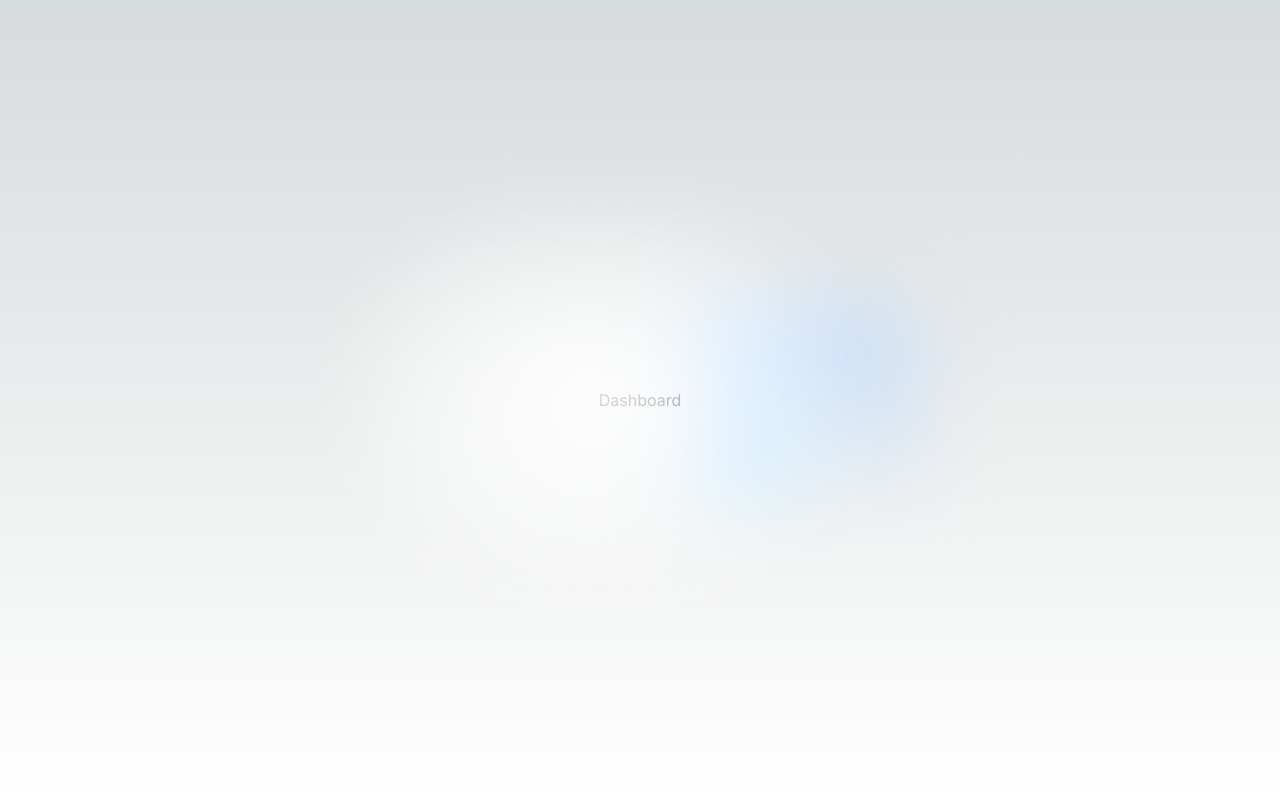
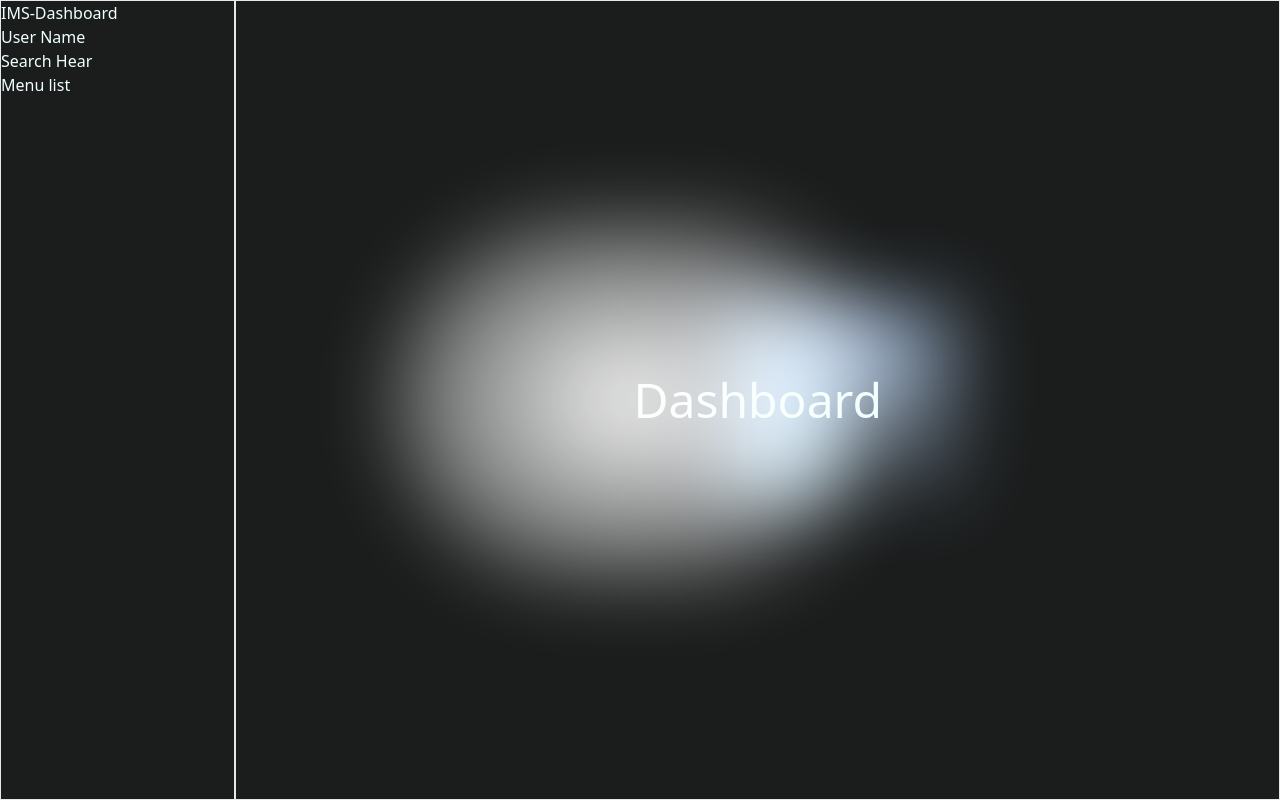
Before and after one commit to AbidHasanPiash/ims-inventory-management-system, a Next.js app: page / in a window 1280 px wide. Built offline with nearby package versions, Linux system fonts and the light colour scheme.

Commit message:
letup sidebar layout

```diff
--- a/app/globals.css
+++ b/app/globals.css
@@ -2,26 +2,7 @@
 @tailwind components;
 @tailwind utilities;
 
-:root {
-  --foreground-rgb: 0, 0, 0;
-  --background-start-rgb: 214, 219, 220;
-  --background-end-rgb: 255, 255, 255;
+body {
+  background-color: #1b1d1d;
+  color: azure;
 }
-
-@media (prefers-color-scheme: dark) {
-  :root {
-    --foreground-rgb: 255, 255, 255;
-    --background-start-rgb: 0, 0, 0;
-    --background-end-rgb: 0, 0, 0;
-  }
-}
-
-body {
-  color: rgb(var(--foreground-rgb));
-  background: linear-gradient(
-      to bottom,
-      transparent,
-      rgb(var(--background-end-rgb))
-    )
-    rgb(var(--background-start-rgb));
-}
--- a/app/layout.js
+++ b/app/layout.js
@@ -1,17 +1,20 @@
+import SideBar from '@/components/sideBar'
 import './globals.css'
-import { Inter } from 'next/font/google'
-
-const inter = Inter({ subsets: ['latin'] })
 
 export const metadata = {
-  title: 'Create Next App',
-  description: 'Generated by create next app',
+  title: 'IMS | Dashboard',
+  description: 'It\'s providing a comprehensive solution for managing a shop\'s inventory. The app is scalable, allowing for easy expansion as the business grows. Built with the latest technologies, this inventory management system provides a robust and reliable solution for any shop looking to streamline their inventory management process.',
 }
 
 export default function RootLayout({ children }) {
   return (
     <html lang="en">
-      <body className={inter.className}>{children}</body>
+      <body className='flex'>
+        <SideBar/>
+        <main className='w-full min-h-screen'>
+          {children}
+        </main>
+      </body>
     </html>
   )
 }
--- a/app/page.js
+++ b/app/page.js
@@ -2,10 +2,10 @@ import Image from "next/image";
 
 export default function Home() {
   return (
-    <main className="flex min-h-screen items-center justify-center">
+    <div className="flex w-full h-full items-center justify-center border">
       <div className="relative flex place-items-center before:absolute before:h-[300px] before:w-[480px] before:-translate-x-1/2 before:rounded-full before:bg-gradient-radial before:from-white before:to-transparent before:blur-2xl before:content-[''] after:absolute after:-z-20 after:h-[180px] after:w-[240px] after:translate-x-1/3 after:bg-gradient-conic after:from-sky-200 after:via-blue-200 after:blur-2xl after:content-[''] before:dark:bg-gradient-to-br before:dark:from-transparent before:dark:to-blue-700 before:dark:opacity-10 after:dark:from-sky-900 after:dark:via-[#0141ff] after:dark:opacity-40 before:lg:h-[360px]">
-        <h1>Dashboard</h1>
+        <h1 className="text-5xl">Dashboard</h1>
       </div>
-    </main>
+    </div>
   );
 }
--- /dev/null
+++ b/components/sideBar.js
@@ -0,0 +1,20 @@
+import React from 'react'
+
+export default function SideBar() {
+  return (
+    <aside className='w-72 min-h-screen border'>
+        <div>
+            IMS-Dashboard
+        </div>
+        <div>
+            User Name
+        </div>
+        <div>
+            Search Hear
+        </div>
+        <div>
+            Menu list
+        </div>
+    </aside>
+  )
+}
```
